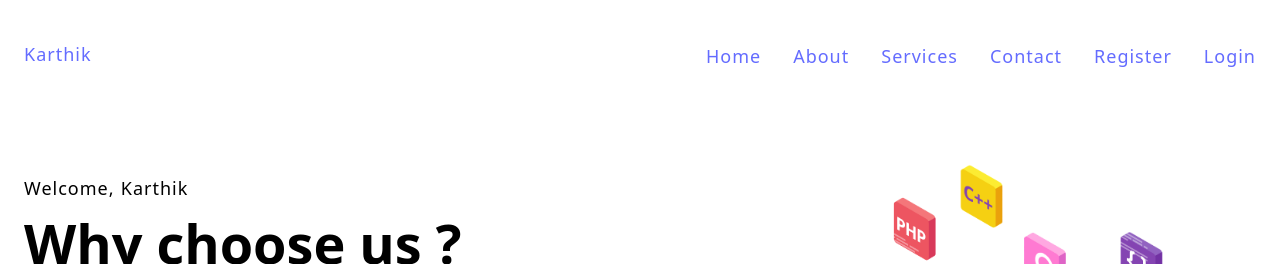
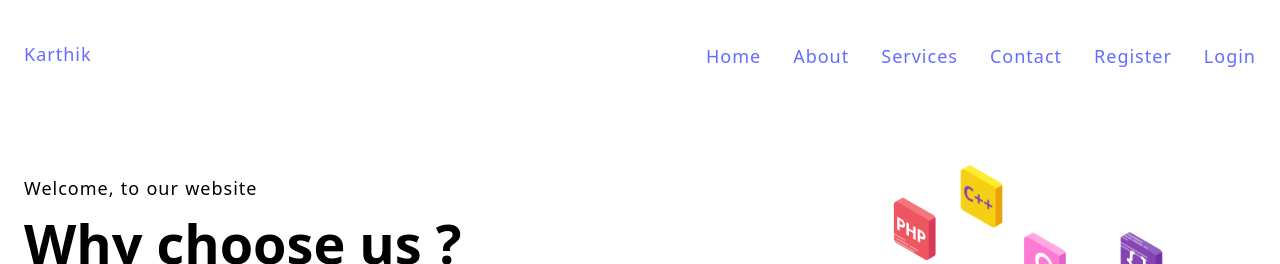
Before and after one commit to mkarthikpai/MERN-tutorial-thapa, a React (Vite) app in the folder client/: page /about in a window 1280 px wide. Shown: the top 264 px of the page. Built offline with nearby package versions, Linux system fonts and the light colour scheme; no server answers.

Commit message:
Added a context value to the about page

```diff
--- a/client/src/pages/About.jsx
+++ b/client/src/pages/About.jsx
@@ -1,13 +1,19 @@
 import { NavLink } from "react-router-dom";
 import Analytics from "../components/Analytics";
+import { useAuth } from "../store/auth";
 
 const About = () => {
+  const { user } = useAuth();
+
   return (
     <>
       <section className="section-hero">
         <div className="container grid grid-two-cols">
           <div className="hero-content">
-            <p>Welcome, Karthik</p>
+            <p>
+              Welcome,{" "}
+              {user ? `${user.username} to our website` : "to our website"}
+            </p>
             <h1>Why choose us ?</h1>
             <p>
               Lorem ipsum dolor sit amet, consectetur adipisicing elit. Mollitia
```
